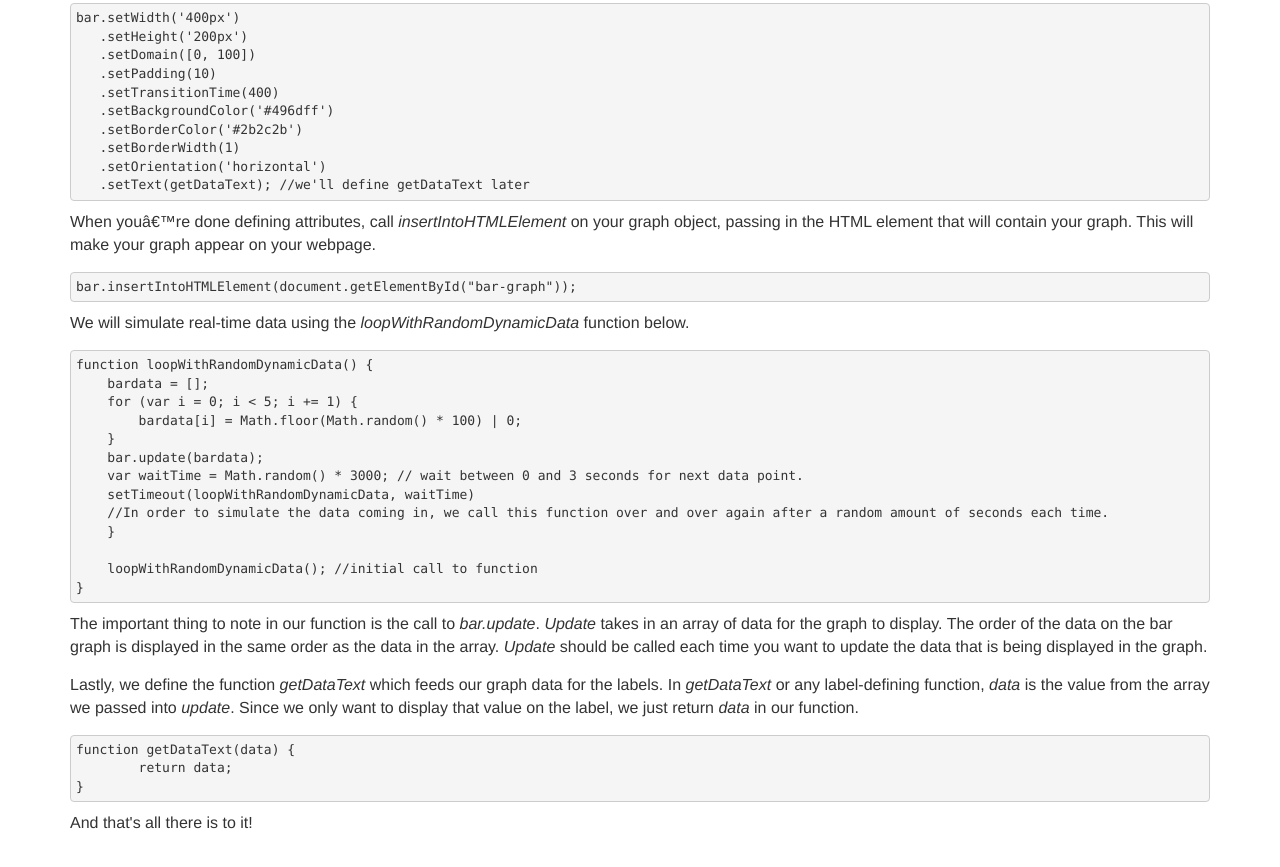
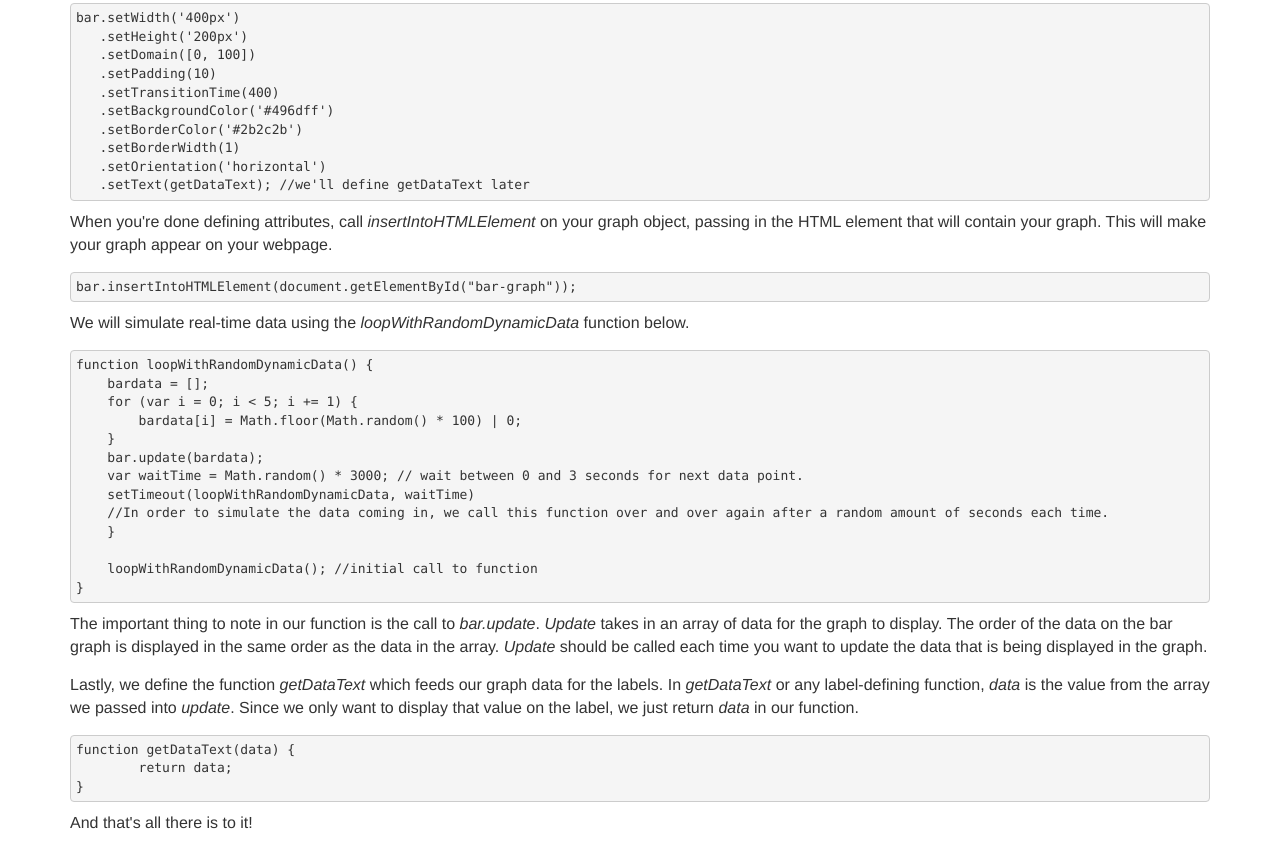
Before and after one commit to jeffreychan637/dynamic3, a plain HTML site: page website/views/tutorial.html in a window 1280 px wide. Shown: the part 1203-2070 px from the top of the page. Drawn offline with nearby package versions, Linux system fonts and the light colour scheme.

Commit message:
fixed apostraphe

```diff
--- a/website/views/tutorial.html
+++ b/website/views/tutorial.html
@@ -100,7 +100,7 @@ bar.setWidth('400px')
    .setOrientation('horizontal')
    .setText(getDataText); //we'll define getDataText later</pre>
 
-                <p>When you’re done defining attributes, call <i>insertIntoHTMLElement</i> on your graph object, passing in the HTML element that will contain your graph. This will make your graph appear on your webpage.</p>
+                <p>When you're done defining attributes, call <i>insertIntoHTMLElement</i> on your graph object, passing in the HTML element that will contain your graph. This will make your graph appear on your webpage.</p>
 
                 <pre class="prettyprint">bar.insertIntoHTMLElement(document.getElementById("bar-graph"));</pre>
 
```
